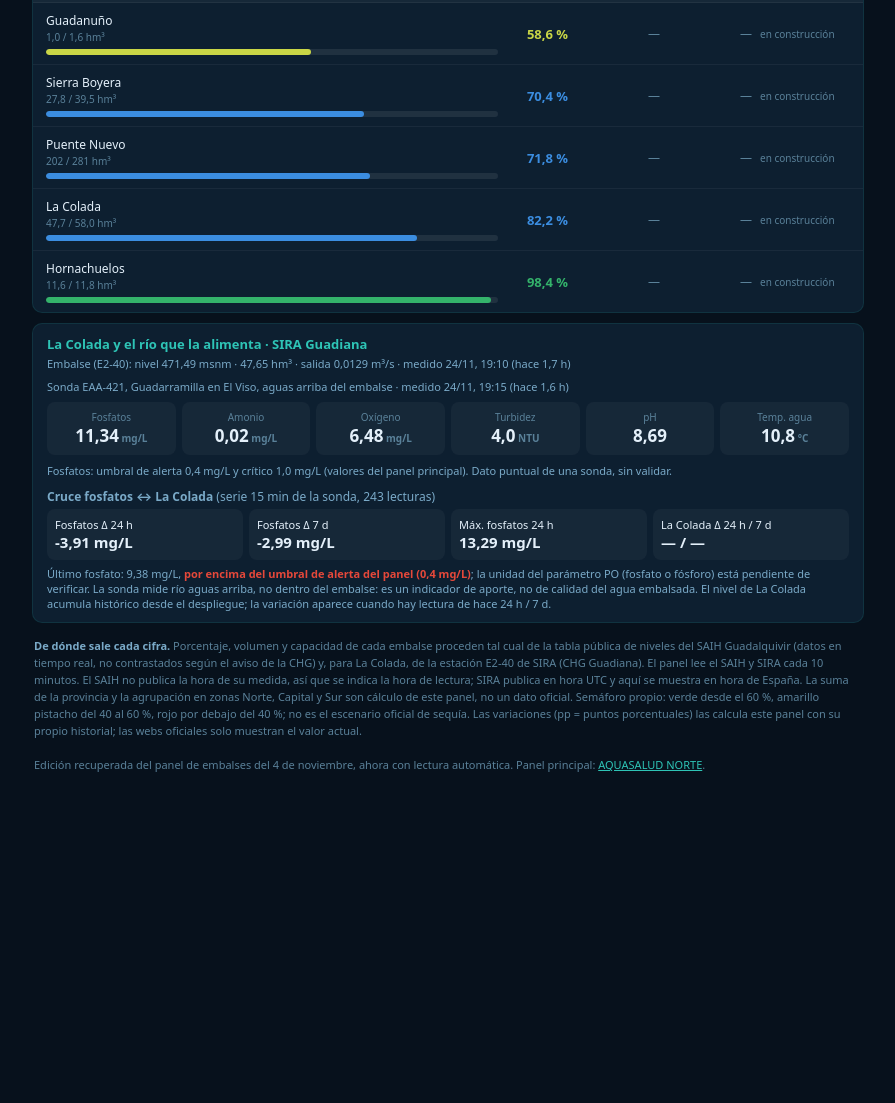
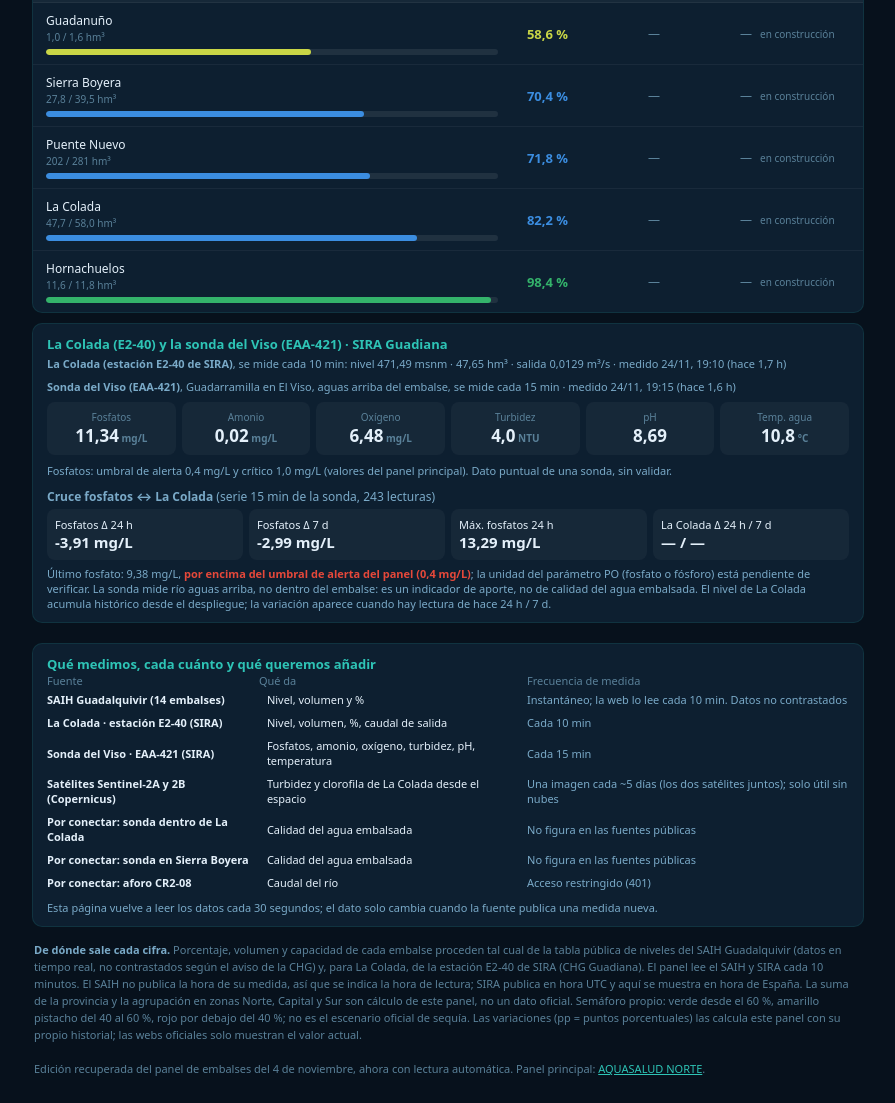
Before and after one commit to herzonekg-hue/Pulso-Hidrico-Cordoba-, a plain HTML site: page embalses_cordoba.html in a window 1280 px wide. Shown: the part 302-1405 px from the top of the page, without its empty margins (192-1087 px from the left). Before the commit the page ends 1101 px from the top, so only its background shows below. Drawn offline with Linux system fonts and the light colour scheme.

Commit message:
embalses: etiquetas E2-40 y sonda del Viso, frecuencias, tabla de fuentes, refresco 30 s
Co-Authored-By: Claude Sonnet 5.5 <noreply@anthropic.com>
Claude-Session: https://claude.ai/code/session_01UinN3CExcFZCG9TnZvnieu

```diff
--- a/embalses_cordoba.html
+++ b/embalses_cordoba.html
@@ -111,6 +111,7 @@ function render(){
   });
   h+='</div>';
   h+=calidad();
+  h+=herramientas();
   document.getElementById('content').innerHTML=h;
   setTimeout(()=>document.querySelectorAll('.bar i').forEach(i=>i.style.width=i.dataset.w+'%'),60);
   document.querySelectorAll('.tab').forEach(t=>{const a=t.dataset.z===ACTUAL;t.classList.toggle('active',a);t.style.borderBottomColor=a?ZONAS[t.dataset.z].color:'transparent'});
@@ -122,10 +123,10 @@ function calidad(){
   if(!c&&!e) return '';
   const dt=c?utc(c.hora_obs):null, de=e?utc(e.hora_obs):null;
   const caja=(t,v,u)=>`<div style="background:rgba(255,255,255,.04);border-radius:8px;padding:8px;text-align:center"><div style="font-size:10px;color:var(--text3)">${t}</div><div style="font-size:17px;font-weight:800">${v}<span style="font-size:10px;color:var(--text3)"> ${u}</span></div></div>`;
-  let h='<div class="zh" style="display:block"><h2 style="color:var(--water)">La Colada y el río que la alimenta · SIRA Guadiana</h2>';
-  if(e) h+=`<p style="margin:3px 0 8px">Embalse (E2-40): nivel ${fmt(e.nivel_msnm,2)} msnm · ${fmt(e.volumen_hm3,2)} hm³ · salida ${fmt(e.q_salida_m3s,4)} m³/s · medido ${hora(de)} (${hace(de)})</p>`;
+  let h='<div class="zh" style="display:block"><h2 style="color:var(--water)">La Colada (E2-40) y la sonda del Viso (EAA-421) · SIRA Guadiana</h2>';
+  if(e) h+=`<p style="margin:3px 0 8px"><b>La Colada (estación E2-40 de SIRA)</b>, se mide cada 10 min: nivel ${fmt(e.nivel_msnm,2)} msnm · ${fmt(e.volumen_hm3,2)} hm³ · salida ${fmt(e.q_salida_m3s,4)} m³/s · medido ${hora(de)} (${hace(de)})</p>`;
   if(c){
-    h+=`<p style="margin:3px 0 8px">Sonda EAA-421, Guadarramilla en El Viso, aguas arriba del embalse · medido ${hora(dt)} (${hace(dt)})</p>
+    h+=`<p style="margin:3px 0 8px"><b>Sonda del Viso (EAA-421)</b>, Guadarramilla en El Viso, aguas arriba del embalse, se mide cada 15 min · medido ${hora(dt)} (${hace(dt)})</p>
     <div style="display:grid;grid-template-columns:repeat(auto-fit,minmax(92px,1fr));gap:6px">
     ${caja('Fosfatos',fmt(c.fosfatos_mgl,2),'mg/L')}${caja('Amonio',fmt(c.amonio_mgl,2),'mg/L')}${caja('Oxígeno',fmt(c.oxigeno_mgl,2),'mg/L')}
     ${caja('Turbidez',fmt(c.turbidez_ntu,1),'NTU')}${caja('pH',fmt(c.ph,2),'')}${caja('Temp. agua',fmt(c.temp_agua_c,1),'°C')}</div>
@@ -155,6 +156,20 @@ function cruce(c){
   <div style="background:rgba(255,255,255,.04);border-radius:8px;padding:8px;font-size:11px">La Colada Δ 24 h / 7 d<br><b style="font-size:15px">${col_?fmt(col_.pp,2)+' pp':'—'} / ${col7?fmt(col7.pp,2)+' pp':'—'}</b></div></div>
   <p style="margin-top:6px;font-size:11px;color:var(--text2)">Último fosfato: ${fmt(ult[1],2)} mg/L, ${marca}. La sonda mide río aguas arriba, no dentro del embalse: es un indicador de aporte, no de calidad del agua embalsada. El nivel de La Colada acumula histórico desde el despliegue; la variación aparece cuando hay lectura de hace 24 h / 7 d.</p>`;
 }
+
+function herramientas(){
+  const f=(a,b,c)=>`<tr><td style="padding:4px 8px 4px 0"><b>${a}</b></td><td style="padding:4px 8px">${b}</td><td style="padding:4px 0;color:var(--text2)">${c}</td></tr>`;
+  return `<div class="zh" style="display:block;margin-top:10px"><h2 style="color:var(--water)">Qué medimos, cada cuánto y qué queremos añadir</h2>
+  <table style="width:100%;font-size:11px;border-collapse:collapse"><tr style="color:var(--text3)"><td>Fuente</td><td>Qué da</td><td>Frecuencia de medida</td></tr>
+  ${f('SAIH Guadalquivir (14 embalses)','Nivel, volumen y %','Instantáneo; la web lo lee cada 10 min. Datos no contrastados')}
+  ${f('La Colada · estación E2-40 (SIRA)','Nivel, volumen, %, caudal de salida','Cada 10 min')}
+  ${f('Sonda del Viso · EAA-421 (SIRA)','Fosfatos, amonio, oxígeno, turbidez, pH, temperatura','Cada 15 min')}
+  ${f('Satélites Sentinel-2A y 2B (Copernicus)','Turbidez y clorofila de La Colada desde el espacio','Una imagen cada ~5 días (los dos satélites juntos); solo útil sin nubes')}
+  ${f('Por conectar: sonda dentro de La Colada','Calidad del agua embalsada','No figura en las fuentes públicas')}
+  ${f('Por conectar: sonda en Sierra Boyera','Calidad del agua embalsada','No figura en las fuentes públicas')}
+  ${f('Por conectar: aforo CR2-08','Caudal del río','Acceso restringido (401)')}</table>
+  <p style="margin-top:6px;font-size:11px;color:var(--text2)">Esta página vuelve a leer los datos cada 30 segundos; el dato solo cambia cuando la fuente publica una medida nueva.</p></div>`;
+}
 function tabs(){
   document.getElementById('tabs').innerHTML=Object.keys(ZONAS).map(k=>`<button class="tab" data-z="${k}">${ZONAS[k].t.replace('Zona ','')} (${LISTA.filter(e=>e.zona===k).length})</button>`).join('');
   document.querySelectorAll('.tab').forEach(t=>t.onclick=()=>{ACTUAL=t.dataset.z;render()});
@@ -175,7 +190,7 @@ async function cargar(){
   if(!document.querySelector('.tab')) tabs();
   render();
 }
-cargar(); setInterval(cargar,120000);
+cargar(); setInterval(cargar,30000);
 </script>
 </body>
 </html>
```
